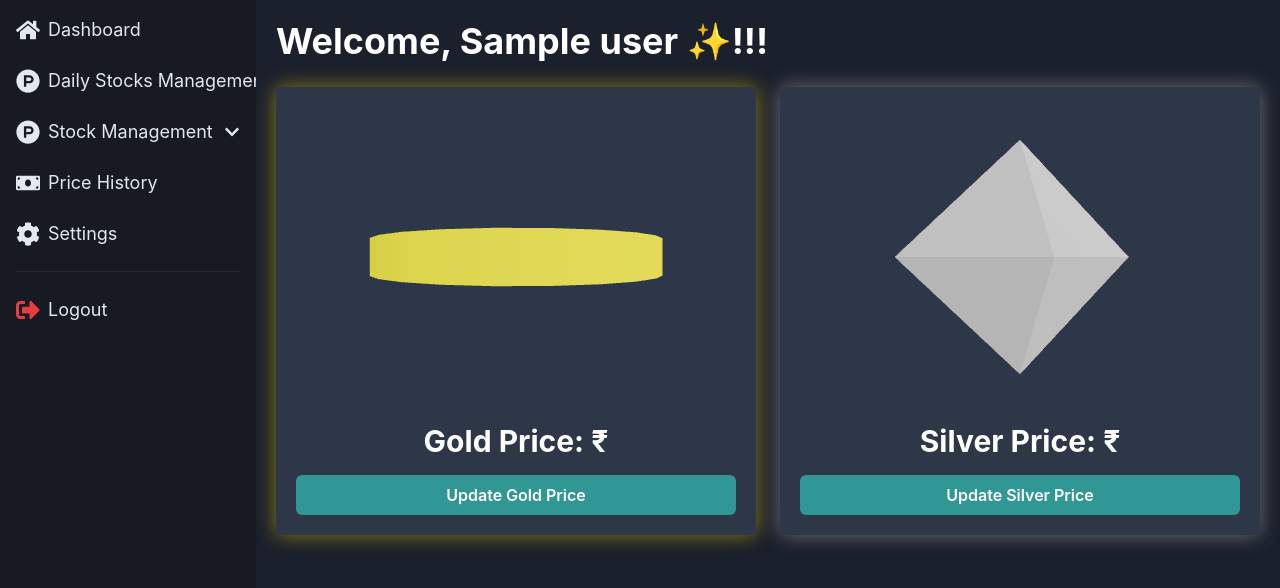
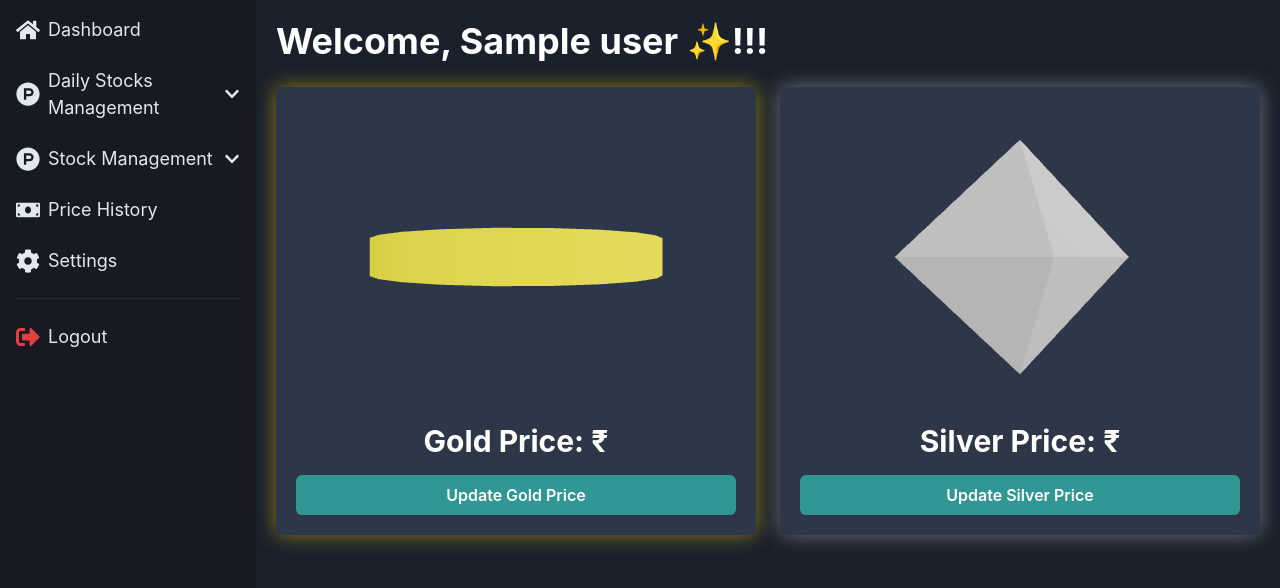
Before and after one commit to endou18/MahashaktiJewellers, a React (Create React App) app: page /home in a window 1280 px wide. Shown: the top 588 px of the page. Built offline with nearby package versions, Linux system fonts and the light colour scheme; no server answers; sample sign-in values are in the browser's storage.

Commit message:
SideBarChange

```diff
--- a/src/Component/Sidebar.js
+++ b/src/Component/Sidebar.js
@@ -1,34 +1,39 @@
 import { useState } from 'react';
-import { Box, VStack, HStack, Icon, Text, Collapse, Divider } from '@chakra-ui/react';
-import { FaHome, FaChartLine, FaProductHunt, FaMoneyBill, FaCog, FaSignOutAlt, FaChevronDown, FaChevronUp, FaBox, FaHistory } from 'react-icons/fa';
+import {
+  Box, VStack, HStack, Icon, Text, Collapse, Divider,
+  Drawer, DrawerBody, DrawerOverlay, DrawerContent, DrawerCloseButton,
+  Button, useBreakpointValue
+} from '@chakra-ui/react';
+import {
+  FaHome, FaProductHunt, FaMoneyBill, FaCog, FaSignOutAlt,
+  FaChevronDown, FaChevronUp, FaBox, FaHistory, FaBars
+} from 'react-icons/fa';
 import { Link } from 'react-router-dom';
 
 const Sidebar = ({ onLogout }) => {
   const [isOpen, setIsOpen] = useState(false);
   const [isOpenS, setIsOpenS] = useState(false);
+  const [isDrawerOpen, setIsDrawerOpen] = useState(false);
 
-  const toggleDropdown = () => {
-    setIsOpen(!isOpen);
-  };
-  const toggleDropdownS = () => {
-    setIsOpenS(!isOpenS);
-  };
+  const toggleDropdown = () => setIsOpen(!isOpen);
+  const toggleDropdownS = () => setIsOpenS(!isOpenS);
 
-  return (
-    <Box
-      as="nav"
-      bg="gray.900"
-      color="gray.200"
-      height="100vh"
-      width="15vw"
-      p={4}
-      boxShadow="lg"
-    >
-      <VStack spacing={6} align="flex-start">
+  const toggleDrawer = () => setIsDrawerOpen(!isDrawerOpen);
+
+  // Decide if we are on mobile based on screen size
+  const isMobile = useBreakpointValue({ base: true, md: false });
+
+  // Adjust font sizes for mobile and larger screens
+  const fontSize = useBreakpointValue({ base: 'md', md: 'lg' });
+  const textColor = useBreakpointValue({ base: 'white', md: 'gray.200' });
+
+  // Sidebar content
+  const SidebarContent = () => (
+    <VStack spacing={6} align="flex-start" color={textColor}>
       <Link to="/dashboard">
         <HStack>
           <Icon as={FaHome} boxSize={6} />
-            <Text fontSize="lg" whiteSpace="nowrap">Dashboard</Text>
+          <Text fontSize={fontSize}>Dashboard</Text>
         </HStack>
       </Link>
 
@@ -36,70 +41,67 @@ const Sidebar = ({ onLogout }) => {
         <HStack justify="space-between" width="100%">
           <HStack>
             <Icon as={FaProductHunt} boxSize={6} />
-              <Text fontSize="lg" whiteSpace="nowrap">Daily Stocks Management</Text>
+            <Text fontSize={fontSize}>Daily Stocks Management</Text>
           </HStack>
           <Icon as={isOpen ? FaChevronUp : FaChevronDown} />
         </HStack>
-
         <Collapse in={isOpen} animateOpacity>
           <VStack pl={8} mt={5} align="flex-start" spacing={3}>
             <Link to="/stock-management/todays-stock">
               <HStack>
                 <Icon as={FaBox} boxSize={5} />
-                  <Text fontSize="md" whiteSpace="nowrap">Today's Stock</Text>
+                <Text fontSize="md">Today's Stock</Text>
               </HStack>
             </Link>
             <Divider borderColor="gray.700" />
             <Link to="/stock-management/stock-history">
               <HStack>
                 <Icon as={FaHistory} boxSize={5} />
-                  <Text fontSize="md" whiteSpace="nowrap">Stock History</Text>
+                <Text fontSize="md">Stock History</Text>
               </HStack>
             </Link>
           </VStack>
         </Collapse>
       </Box>
+
       <Box width="100%" onClick={toggleDropdownS} cursor="pointer">
         <HStack justify="space-between" width="100%">
           <HStack>
             <Icon as={FaProductHunt} boxSize={6} />
-              <Text fontSize="lg" whiteSpace="nowrap">Stock Management</Text>
+            <Text fontSize={fontSize}>Stock Management</Text>
           </HStack>
           <Icon as={isOpenS ? FaChevronUp : FaChevronDown} />
         </HStack>
-
         <Collapse in={isOpenS} animateOpacity>
           <VStack pl={8} mt={5} align="flex-start" spacing={3}>
             <Link to="/stock-management/view-stock">
               <HStack>
                 <Icon as={FaBox} boxSize={5} />
-                  <Text fontSize="md" whiteSpace="nowrap">View Stock</Text>
+                <Text fontSize="md">View Stock</Text>
               </HStack>
             </Link>
             <Divider borderColor="gray.700" />
             <Link to="/stock-management/add-stock">
               <HStack>
                 <Icon as={FaHistory} boxSize={5} />
-                  <Text fontSize="md" whiteSpace="nowrap">Add Stock</Text>
+                <Text fontSize="md">Add Stock</Text>
               </HStack>
             </Link>
           </VStack>
         </Collapse>
       </Box>
 
-
-
       <Link to="/price-history">
         <HStack>
           <Icon as={FaMoneyBill} boxSize={6} />
-            <Text fontSize="lg" whiteSpace="nowrap">Price History</Text>
+          <Text fontSize={fontSize}>Price History</Text>
         </HStack>
       </Link>
 
       <Link to="/setting">
         <HStack>
           <Icon as={FaCog} boxSize={6} />
-            <Text fontSize="lg" whiteSpace="nowrap">Settings</Text>
+          <Text fontSize={fontSize}>Settings</Text>
         </HStack>
       </Link>
 
@@ -107,10 +109,37 @@ const Sidebar = ({ onLogout }) => {
 
       <HStack onClick={onLogout} cursor="pointer">
         <Icon as={FaSignOutAlt} boxSize={6} color="red.500" />
-          <Text fontSize="lg" whiteSpace="nowrap">Logout</Text>
+        <Text fontSize={fontSize}>Logout</Text>
       </HStack>
     </VStack>
+  );
+
+  return (
+    <>
+      {isMobile ? (
+        // Drawer for mobile view
+        <>
+          <Button onClick={toggleDrawer} bg="gray.800" color="white" p={4} m={2}>
+            <Icon as={FaBars} boxSize={6} />
+          </Button>
+
+          <Drawer isOpen={isDrawerOpen} placement="left" onClose={toggleDrawer}>
+            <DrawerOverlay />
+            <DrawerContent bg="gray.900">
+              <DrawerCloseButton color="white" />
+              <DrawerBody p={4}>
+                <SidebarContent />
+              </DrawerBody>
+            </DrawerContent>
+          </Drawer>
+        </>
+      ) : (
+        // Regular Sidebar for larger screens
+        <Box as="nav" bg="gray.900" color="gray.200" height="100vh" width="15vw" p={4} boxShadow="lg">
+          <SidebarContent />
         </Box>
+      )}
+    </>
   );
 };
 
```
Lines whose indentation alone changed are shown as unchanged.
